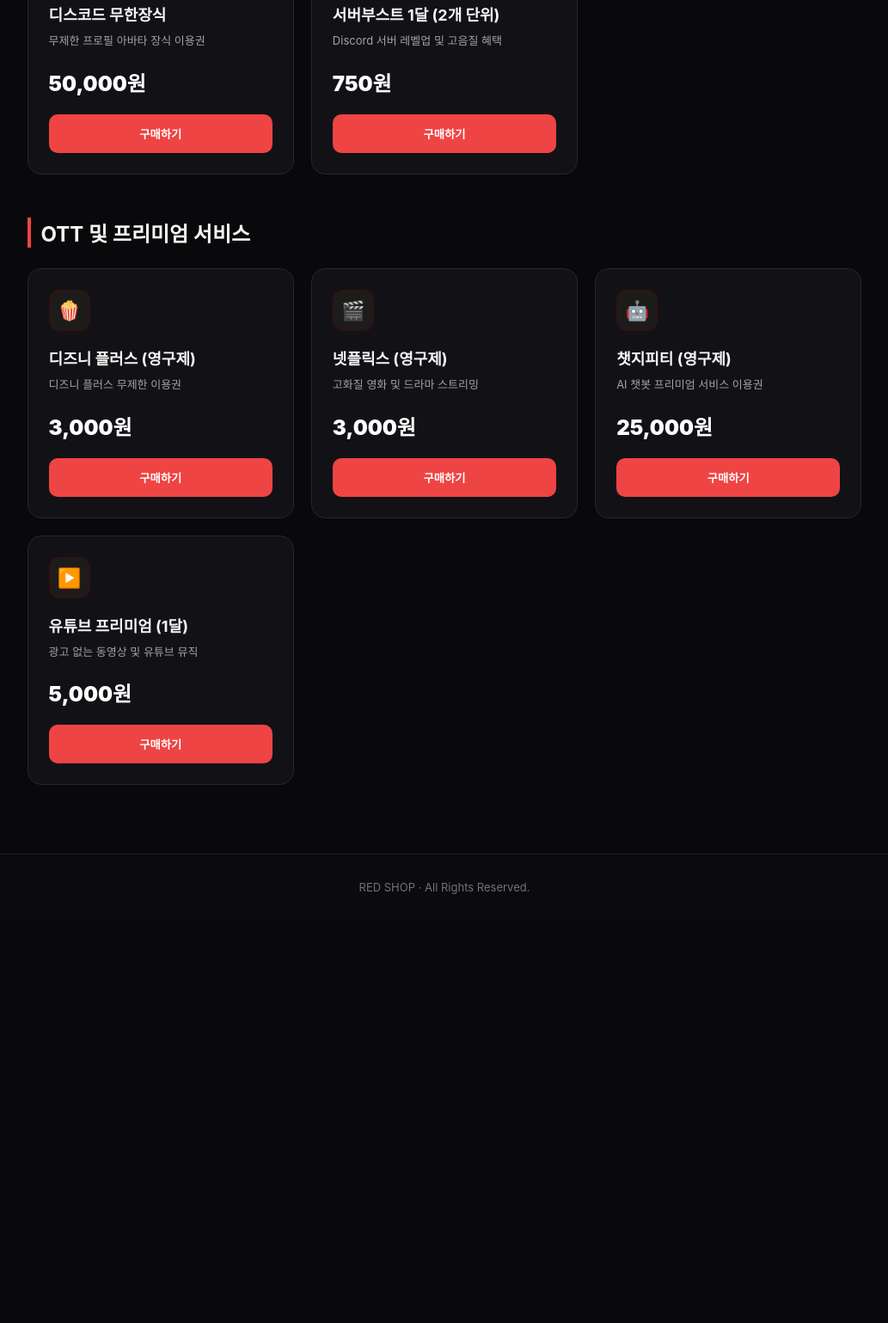
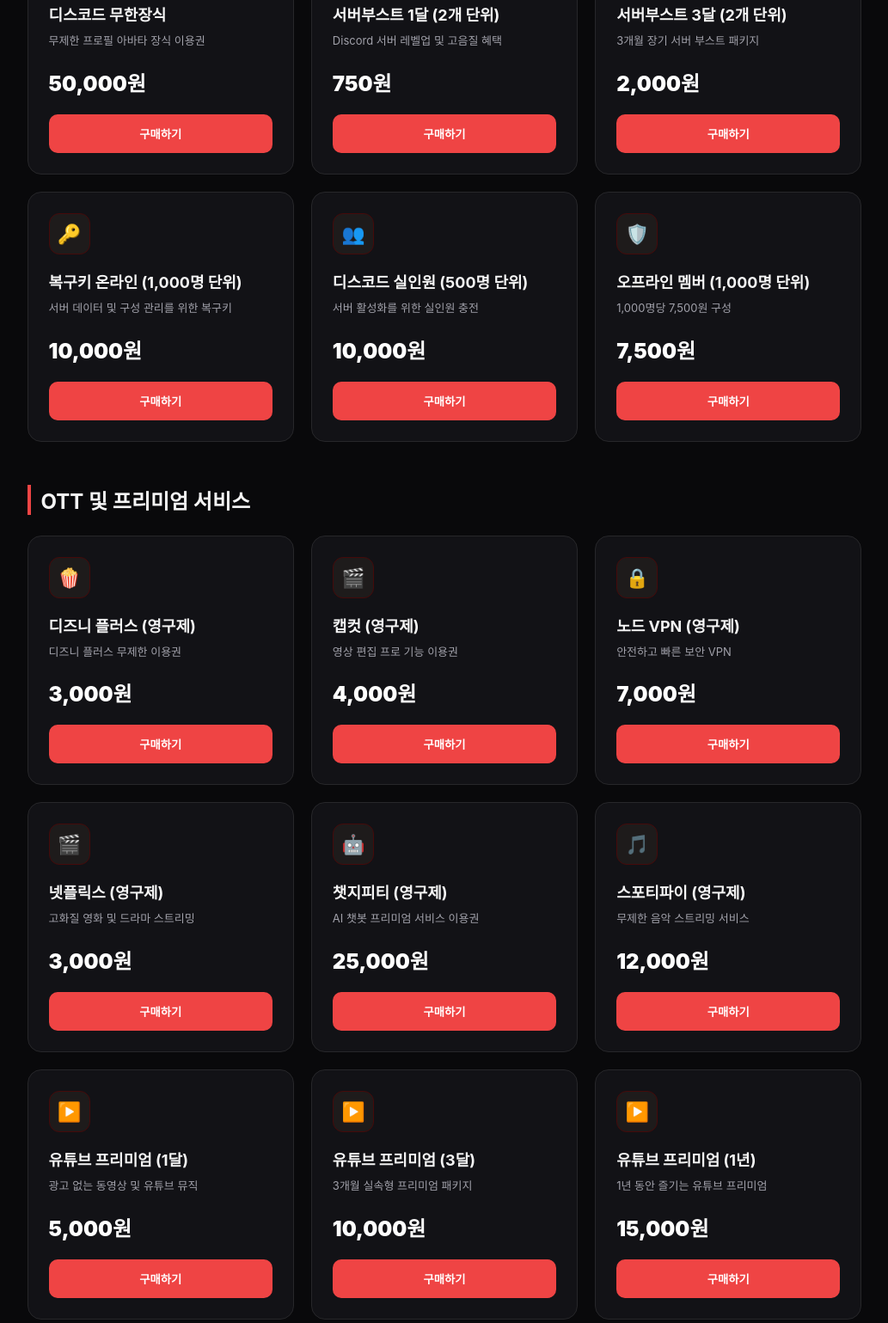
Before and after one commit to seonmi9814-bot/RedShop, a website: page index.html in a window 1280 px wide. Shown: the part 1482-3021 px from the top of the page at 86% size, without its empty margins (123-1156 px from the left). Before the commit the page ends 2552 px from the top, so only its background shows below. Drawn offline with Linux system fonts and the light colour scheme.

Commit message:
update: 모든 상품 누락 없이 완벽 복구

```diff
--- a/index.html
+++ b/index.html
@@ -128,6 +128,30 @@ footer{border-top:1px solid #202024;text-align:center;padding:30px;color:#71717a
         <div class="price-area"><div class="price">750원</div></div>
         <button class="buy" onclick="openModal('서버부스트 1달 (2개 단위)', 750, 2, '개')">구매하기</button>
       </article>
+
+      <article class="card">
+        <div><div class="icon">🚀</div><h3>서버부스트 3달 (2개 단위)</h3><div class="desc">3개월 장기 서버 부스트 패키지</div></div>
+        <div class="price-area"><div class="price">2,000원</div></div>
+        <button class="buy" onclick="openModal('서버부스트 3달 (2개 단위)', 2000, 2, '개')">구매하기</button>
+      </article>
+
+      <article class="card">
+        <div><div class="icon">🔑</div><h3>복구키 온라인 (1,000명 단위)</h3><div class="desc">서버 데이터 및 구성 관리를 위한 복구키</div></div>
+        <div class="price-area"><div class="price">10,000원</div></div>
+        <button class="buy" onclick="openModal('복구키 온라인 (1,000명 단위)', 10000, 1000, '명')">구매하기</button>
+      </article>
+
+      <article class="card">
+        <div><div class="icon">👥</div><h3>디스코드 실인원 (500명 단위)</h3><div class="desc">서버 활성화를 위한 실인원 충전</div></div>
+        <div class="price-area"><div class="price">10,000원</div></div>
+        <button class="buy" onclick="openModal('디스코드 실인원 (500명 단위)', 10000, 500, '명')">구매하기</button>
+      </article>
+
+      <article class="card">
+        <div><div class="icon">🛡️</div><h3>오프라인 멤버 (1,000명 단위)</h3><div class="desc">1,000명당 7,500원 구성</div></div>
+        <div class="price-area"><div class="price">7,500원</div></div>
+        <button class="buy" onclick="openModal('오프라인 멤버 (1,000명 단위)', 7500, 1000, '명')">구매하기</button>
+      </article>
     </div>
   </div>
 
@@ -139,6 +163,18 @@ footer{border-top:1px solid #202024;text-align:center;padding:30px;color:#71717a
         <div><div class="icon">🍿</div><h3>디즈니 플러스 (영구제)</h3><div class="desc">디즈니 플러스 무제한 이용권</div></div>
         <div class="price-area"><div class="price">3,000원</div></div>
         <button class="buy" onclick="openModal('디즈니 플러스 (영구제)', 3000, 1, '개')">구매하기</button>
+      </article>
+
+      <article class="card">
+        <div><div class="icon">🎬</div><h3>캡컷 (영구제)</h3><div class="desc">영상 편집 프로 기능 이용권</div></div>
+        <div class="price-area"><div class="price">4,000원</div></div>
+        <button class="buy" onclick="openModal('캡컷 (영구제)', 4000, 1, '개')">구매하기</button>
+      </article>
+
+      <article class="card">
+        <div><div class="icon">🔒</div><h3>노드 VPN (영구제)</h3><div class="desc">안전하고 빠른 보안 VPN</div></div>
+        <div class="price-area"><div class="price">7,000원</div></div>
+        <button class="buy" onclick="openModal('노드 VPN (영구제)', 7000, 1, '개')">구매하기</button>
       </article>
 
       <article class="card">
@@ -154,9 +190,27 @@ footer{border-top:1px solid #202024;text-align:center;padding:30px;color:#71717a
       </article>
 
       <article class="card">
+        <div><div class="icon">🎵</div><h3>스포티파이 (영구제)</h3><div class="desc">무제한 음악 스트리밍 서비스</div></div>
+        <div class="price-area"><div class="price">12,000원</div></div>
+        <button class="buy" onclick="openModal('스포티파이 (영구제)', 12000, 1, '개')">구매하기</button>
+      </article>
+
+      <article class="card">
         <div><div class="icon">▶️</div><h3>유튜브 프리미엄 (1달)</h3><div class="desc">광고 없는 동영상 및 유튜브 뮤직</div></div>
         <div class="price-area"><div class="price">5,000원</div></div>
         <button class="buy" onclick="openModal('유튜브 프리미엄 (1달)', 5000, 1, '달')">구매하기</button>
+      </article>
+
+      <article class="card">
+        <div><div class="icon">▶️</div><h3>유튜브 프리미엄 (3달)</h3><div class="desc">3개월 실속형 프리미엄 패키지</div></div>
+        <div class="price-area"><div class="price">10,000원</div></div>
+        <button class="buy" onclick="openModal('유튜브 프리미엄 (3달)', 10000, 1, '달')">구매하기</button>
+      </article>
+
+      <article class="card">
+        <div><div class="icon">▶️</div><h3>유튜브 프리미엄 (1년)</h3><div class="desc">1년 동안 즐기는 유튜브 프리미엄</div></div>
+        <div class="price-area"><div class="price">15,000원</div></div>
+        <button class="buy" onclick="openModal('유튜브 프리미엄 (1년)', 15000, 1, '년')">구매하기</button>
       </article>
     </div>
   </div>
```
